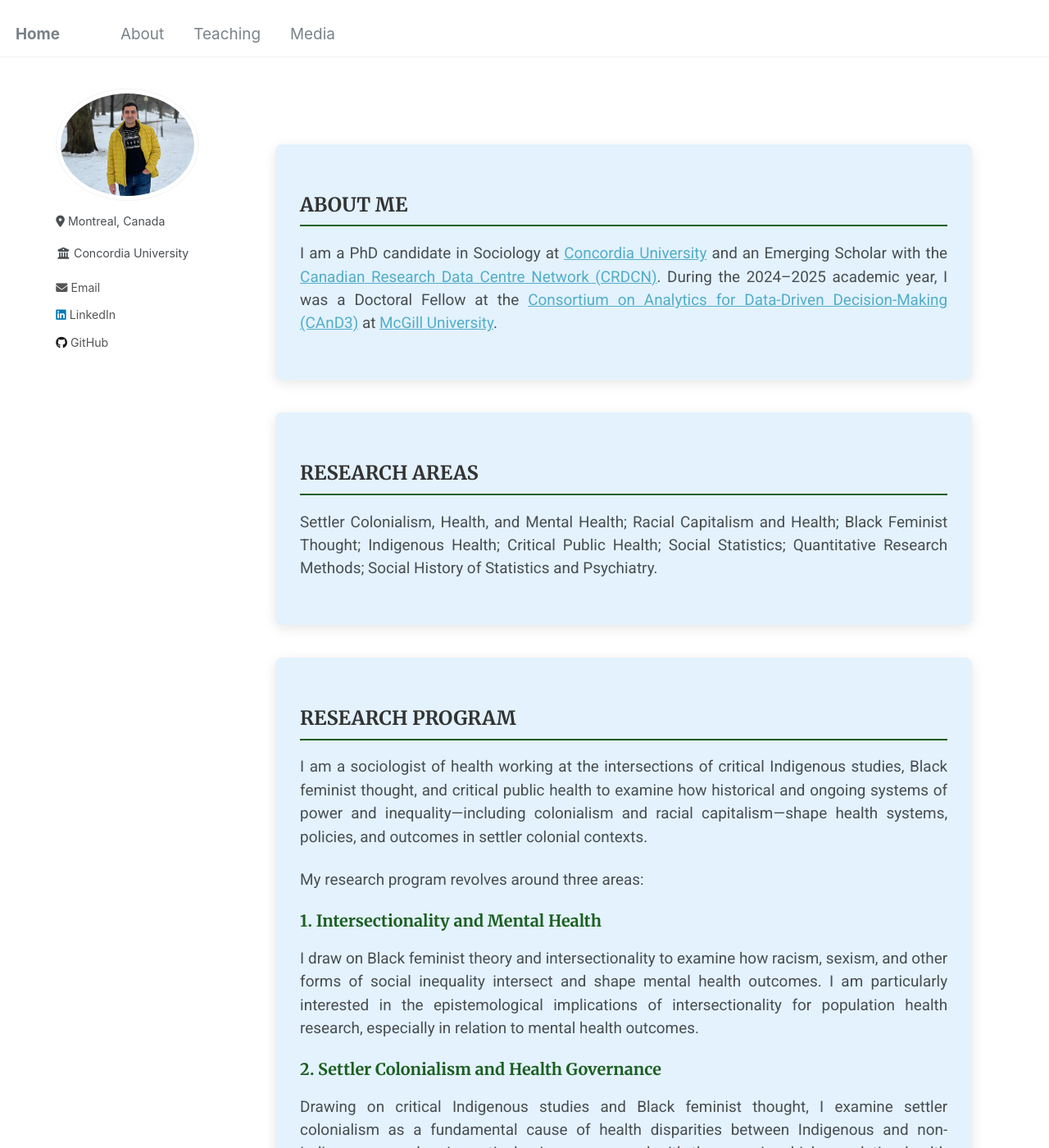
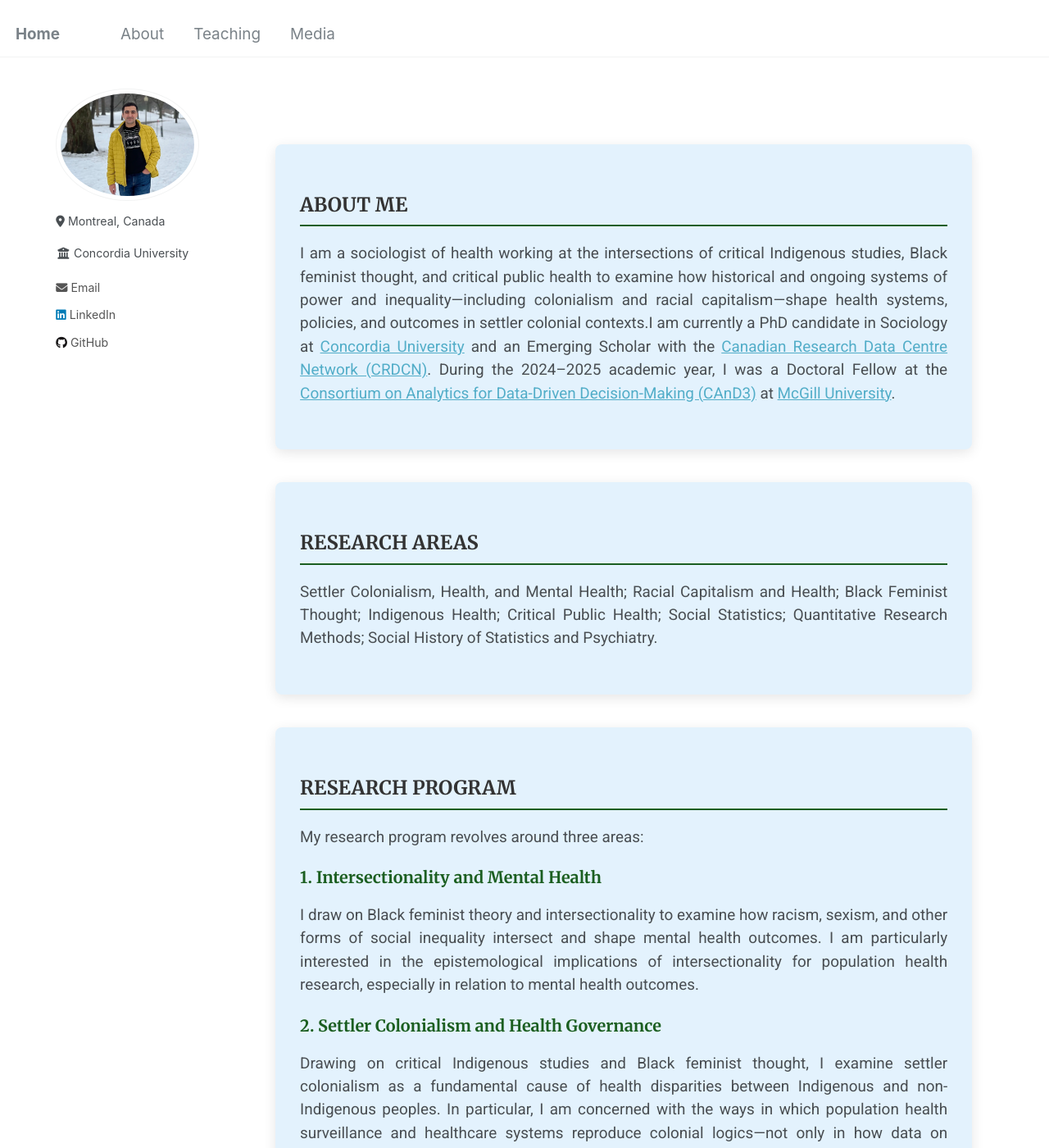
Before and after one commit to Mohsnmonji/mohsnmonji.github.io, a Jekyll site: the page built from about-me.md, in a window 1280 px wide and 1400 px high. Shown: the whole window at 82% size. Built offline with Jekyll 4.4.1, drawn with Linux system fonts in a browser that asks for light colours.

Commit message:
Update about-me.md

```diff
--- a/about-me.md
+++ b/about-me.md
@@ -54,7 +54,7 @@ author_profile: true
 <div class="about-card">
   <h2>ABOUT ME</h2>
   <p>
-    I am a PhD candidate in Sociology at
+    I am a sociologist of health working at the intersections of critical Indigenous studies, Black feminist thought, and critical public health to examine how historical and ongoing systems of power and inequality—including colonialism and racial capitalism—shape health systems, policies, and outcomes in settler colonial contexts.I am currently a PhD candidate in Sociology at
     <a href="https://www.concordia.ca/" target="_blank">Concordia University</a> and an Emerging Scholar with the
     <a href="https://crdcn.ca" target="_blank">Canadian Research Data Centre Network (CRDCN)</a>.
     During the 2024–2025 academic year, I was a Doctoral Fellow at the
@@ -74,9 +74,6 @@ author_profile: true
 <!-- CARD 3: RESEARCH PROGRAM -->
 <div class="about-card">
   <h2>RESEARCH PROGRAM</h2>
-  <p>
-    I am a sociologist of health working at the intersections of critical Indigenous studies, Black feminist thought, and critical public health to examine how historical and ongoing systems of power and inequality—including colonialism and racial capitalism—shape health systems, policies, and outcomes in settler colonial contexts.
-  </p>
 
   <p>My research program revolves around three areas:</p>
 
```
